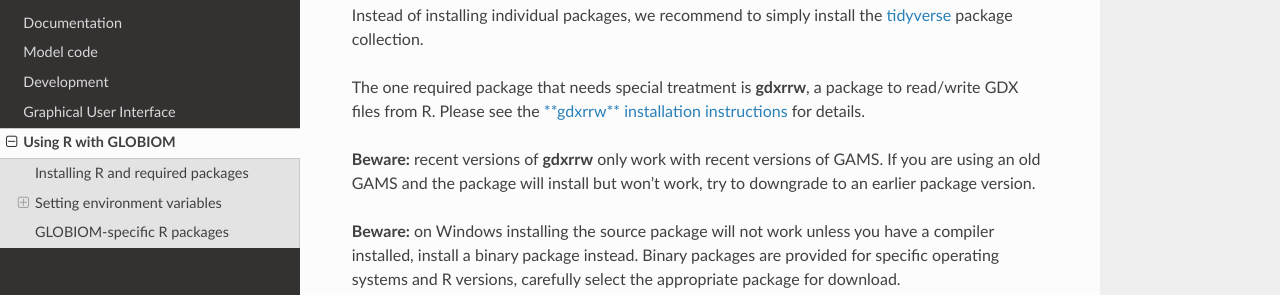
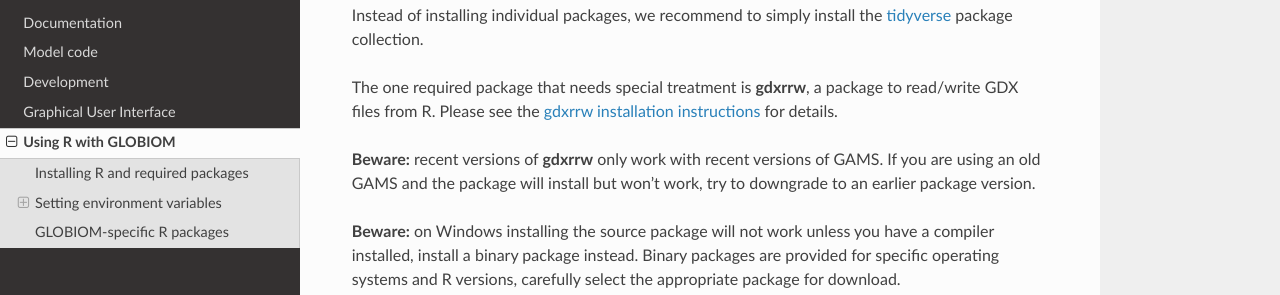
Before and after one commit to iiasa/GLOBIOM_doc, a Sphinx documentation site: the page built from source/R.rst, in a window 1280 px wide and 900 px high, scrolled down 321 px. Shown: the part 156-451 px from the top of the window. Built offline with Sphinx 7.4.7 and the Read the Docs theme 2.0.0, drawn with Linux system fonts in a browser that asks for light colours; pages that are not in the unit, such as notebooks, are missing from menus.

Commit message:
Remove non-functional attempt at bold markup in link description

```diff
--- a/source/R.rst
+++ b/source/R.rst
@@ -19,7 +19,7 @@ Instead of installing individual packages, we recommend to simply install the `t
 package collection.
 
 The one required package that needs special treatment is **gdxrrw**, a package to read/write GDX files from R. Please
-see the `**gdxrrw** installation instructions <https://support.gams.com/gdxrrw:interfacing_gams_and_r>`_ for details.
+see the `gdxrrw installation instructions <https://support.gams.com/gdxrrw:interfacing_gams_and_r>`_ for details.
 
 **Beware:** recent versions of **gdxrrw** only work with recent versions of GAMS. If you are using an old GAMS
 and the package will install but won't work, try to downgrade to an earlier package version.
```
